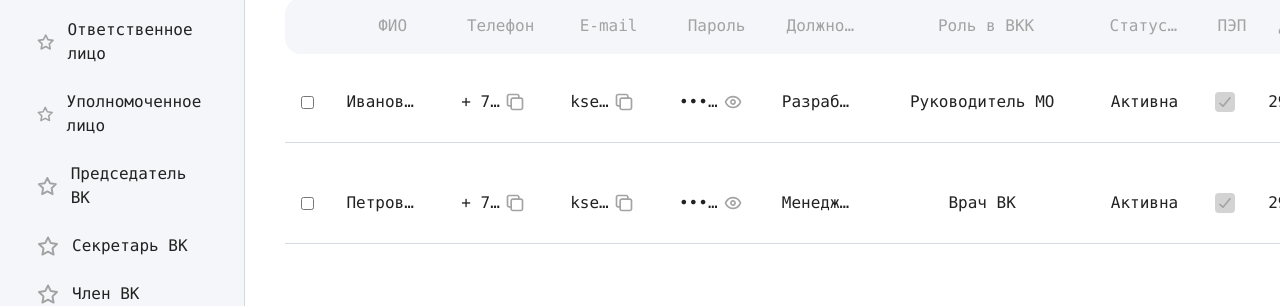
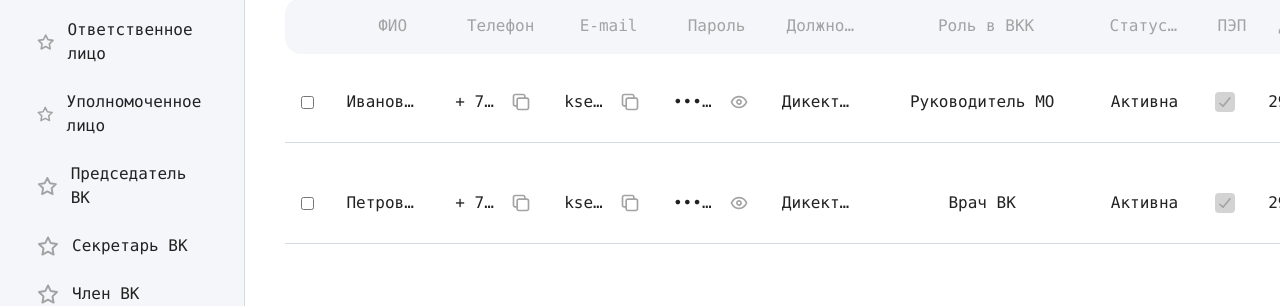
Before and after one commit to dmKrl/test-project-dentist, a React (Vite) app: page / in a window 1280 px wide. Shown: the part 494-802 px from the top of the page. Built offline with nearby package versions, Linux system fonts and the light colour scheme.

Commit message:
ref: add customTooltip

```diff
--- a/src/app/styles/variables/global.css
+++ b/src/app/styles/variables/global.css
@@ -32,8 +32,9 @@
     --grayscale-black: #222;
     --grayscale-white: #fff;
     --grayscale-grey: #a3a3a3;
+    --grayscale-dark-grey: #4e4e4e;
+    --grayscale-disabled-grey: #d3d3d3;
     --role-colors-dark: #9600ae;
     --role-colors-light: #ffd5fb;
     --modal-overlay: #22222269;
-    --grayscale-disabled-grey: #d3d3d3;
 }
--- a/src/entites/Employee/ui/Employee.module.css
+++ b/src/entites/Employee/ui/Employee.module.css
@@ -29,6 +29,7 @@
 .dateQuit {
     min-width: 108px;
     max-width: 108px;
+    justify-content: space-between;
 }
 
 .phone span,
@@ -43,6 +44,10 @@
 .dateJoin span,
 .dateQuit span {
     width: 76px;
+}
+
+.jobPosition {
+    cursor: pointer;
 }
 
 .role {
--- a/src/entites/Employee/ui/Employee.tsx
+++ b/src/entites/Employee/ui/Employee.tsx
@@ -11,6 +11,7 @@ import { EmployeeItem } from '@/shared/EmployeeItem/ui/EmployeeItem';
 import cls from './Employee.module.css';
 import { Button } from '@/shared/Button';
 import { ButtonTheme } from '@/shared/Button/types/ButtonTheme';
+import { CustomTooltip } from '@/shared/CustomTooltip';
 
 interface EmployeeProps {
     className?: string;
@@ -25,7 +26,7 @@ export const Employee: FC<EmployeeProps> = () => {
             phone: '+ 7 (999) 999 99-99',
             mail: 'ksenia.s@pyrobyte.ru',
             password: '•••••••••',
-            jobPosition: 'Разработчик',
+            jobPosition: 'Дикектор',
             role: 'Руководитель МО',
             status: 'Активна',
             pap: false,
@@ -38,7 +39,7 @@ export const Employee: FC<EmployeeProps> = () => {
             phone: '+ 7 (999) 999 99-99',
             mail: 'ksenia.s@pyrobyte.ru',
             password: '•••••••••',
-            jobPosition: 'Менеджер',
+            jobPosition: 'Дикектор',
             role: 'Врач ВК',
             status: 'Активна',
             pap: true,
@@ -81,7 +82,13 @@ export const Employee: FC<EmployeeProps> = () => {
                             </Button>
                         </EmployeeItem>
                         <EmployeeItem className={cls.jobPosition}>
-                            <span>{employee.jobPosition}</span>
+                            <span
+                                data-tooltip-id="job-position"
+                                data-tooltip-content={'Главный врач'}
+                            >
+                                {employee.jobPosition}
+                            </span>
+                            <CustomTooltip id="job-position" place="bottom" />
                         </EmployeeItem>
                         <EmployeeItem className={cls.role}>
                             <span>{employee.role}</span>
@@ -112,8 +119,14 @@ export const Employee: FC<EmployeeProps> = () => {
                         </EmployeeItem>
                         <EmployeeItem className={cls.entry}>
                             <Button buttonTheme={ButtonTheme.CLEAR}>
-                                <BlockIcon />
+                                <BlockIcon
+                                    data-tooltip-id="block-tooltip"
+                                    data-tooltip-content={
+                                        'Разблокировать сотрудника'
+                                    }
+                                />
                             </Button>
+                            <CustomTooltip id="block-tooltip" place="left" />
                         </EmployeeItem>
                         <EmployeeItem className={cls.entry}>
                             <Button buttonTheme={ButtonTheme.CLEAR}>
--- a/src/main.tsx
+++ b/src/main.tsx
@@ -1,8 +1,9 @@
 import { StrictMode } from 'react';
 import { createRoot } from 'react-dom/client';
+import { BrowserRouter } from 'react-router-dom';
+import 'react-tooltip/dist/react-tooltip.css';
+import App from './app/App.tsx';
 import './app/styles/index.css';
-import App from './app/App.tsx';
-import { BrowserRouter } from 'react-router-dom';
 
 createRoot(document.getElementById('root')!).render(
     <StrictMode>
--- /dev/null
+++ b/src/shared/CustomTooltip/index.ts
@@ -0,0 +1 @@
+export { CustomTooltip } from "./ui/CustomTooltip";
--- /dev/null
+++ b/src/shared/CustomTooltip/ui/CustomTooltip.module.css
@@ -0,0 +1,10 @@
+.employeeTooltip {
+    border-radius: 8px !important;
+    padding: 6px 12px;
+    border: 1px solid var(--primary-stroke) !important;
+    background: var(--bg-color) !important;
+    box-shadow: 0 0 11.3px 0 rgb(17 17 17 / 8%) !important;
+    font: var(--font-s) !important;
+    color: var(--grayscale-dark-grey, #4e4e4e) !important;
+    text-align: center;
+}
--- /dev/null
+++ b/src/shared/CustomTooltip/ui/CustomTooltip.tsx
@@ -0,0 +1,12 @@
+import { FC } from 'react';
+import { PlacesType, Tooltip } from 'react-tooltip';
+import cls from './CustomTooltip.module.css';
+
+interface CustomTooltipProps {
+    id: string;
+    place: PlacesType;
+}
+
+export const CustomTooltip: FC<CustomTooltipProps> = ({ id, place }) => {
+    return <Tooltip id={id} place={place} className={cls.employeeTooltip} />;
+};
```
